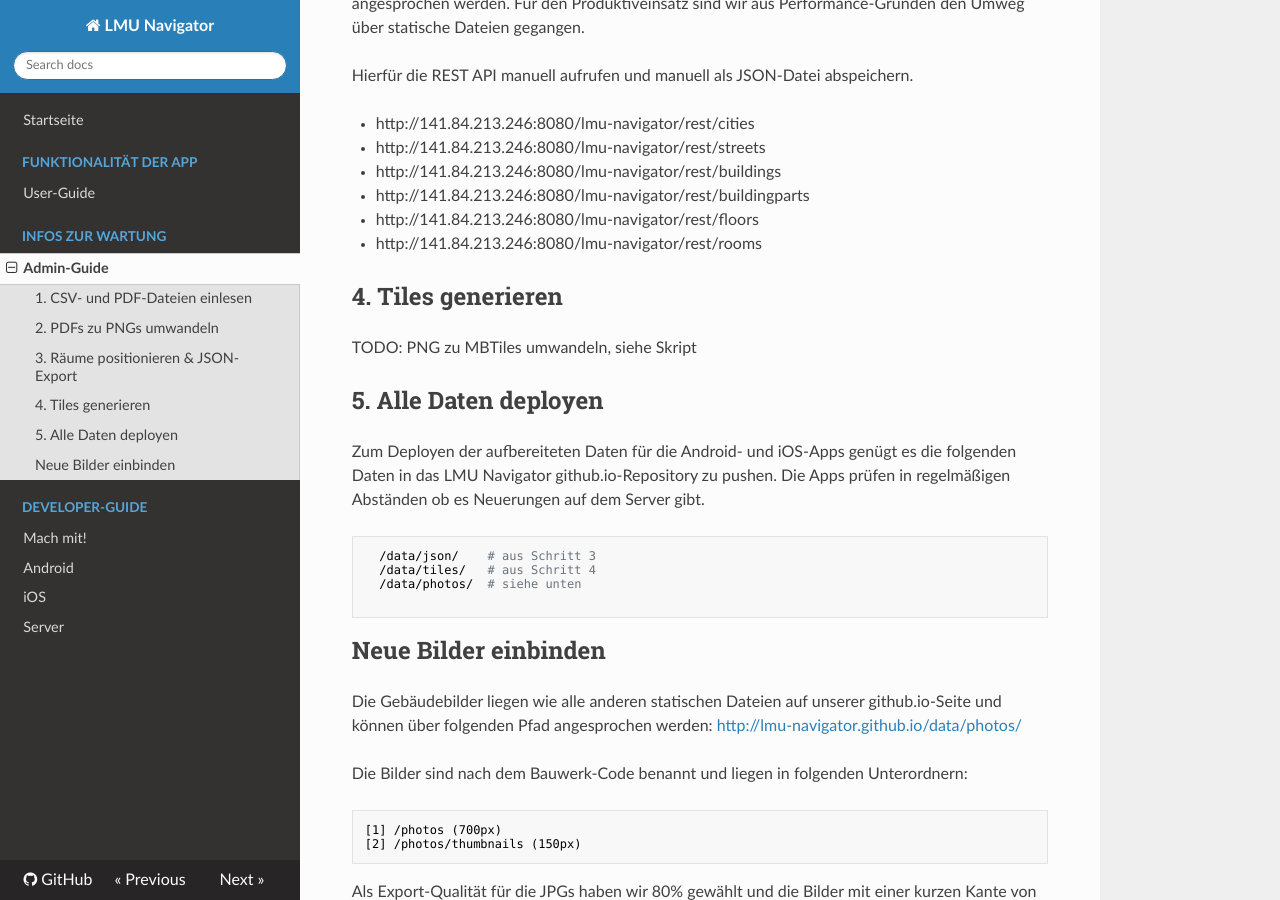
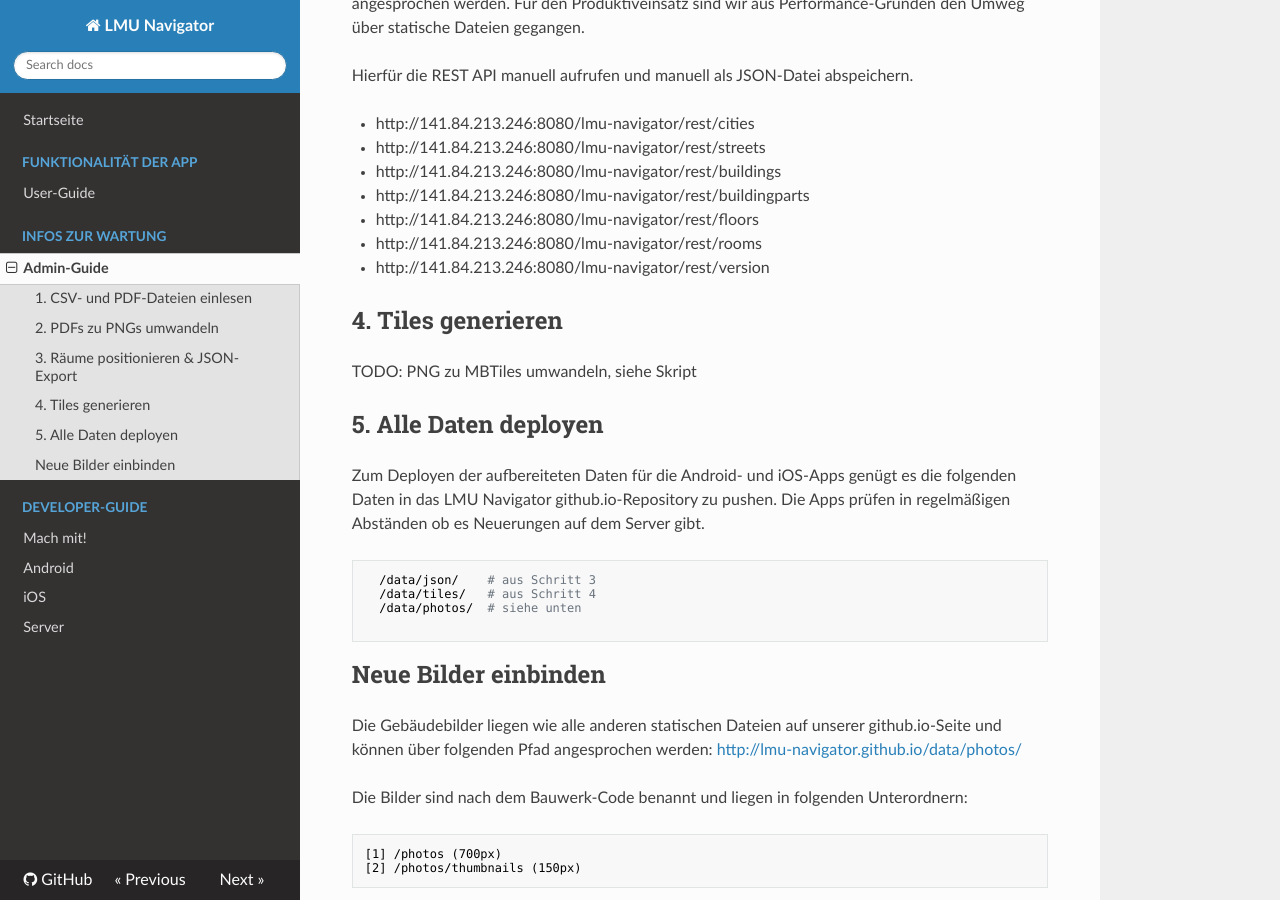
Before and after one commit to lmu-navigator/common, an MkDocs documentation site: the page built from documentation/docs/admin-guide/index.md, in a window 1280 px wide and 900 px high, scrolled down 1974 px. Built offline with MkDocs 1.6.1, drawn with Linux system fonts in a browser that asks for light colours; nearby versions of some CDN libraries; old or Windows-style settings are respelled for this version of MkDocs; some of the changed lines change nothing that is shown.

Commit message:
re c616cd8525cc5d08fc98154e78dca94feb952350

```diff
--- a/documentation/docs/admin-guide/index.md
+++ b/documentation/docs/admin-guide/index.md
@@ -68,6 +68,7 @@
 * http://141.84.213.246:8080/lmu-navigator/rest/buildingparts
 * http://141.84.213.246:8080/lmu-navigator/rest/floors
 * http://141.84.213.246:8080/lmu-navigator/rest/rooms
+* http://141.84.213.246:8080/lmu-navigator/rest/version
 
 
 ## 4. Tiles generieren
```
Also changed, not shown: documentation/docs/index.md (+0 -1 lines).
